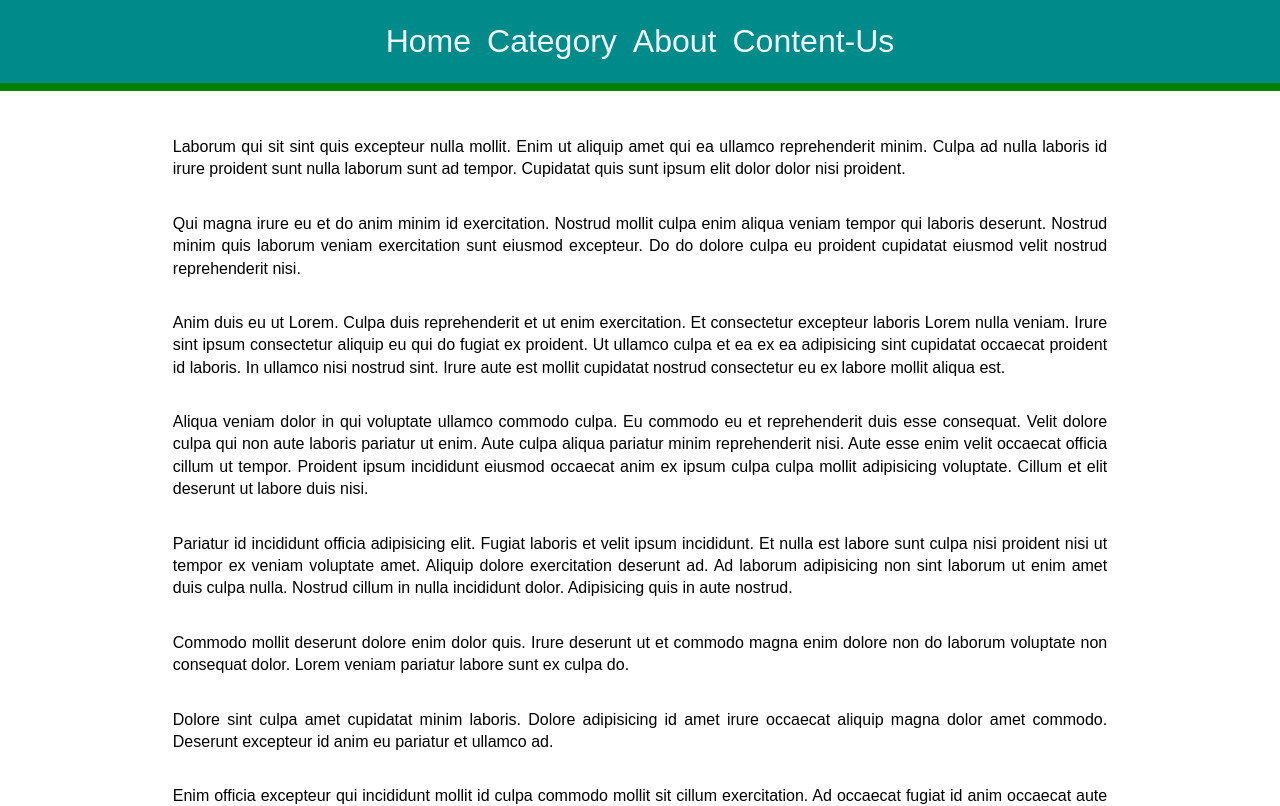
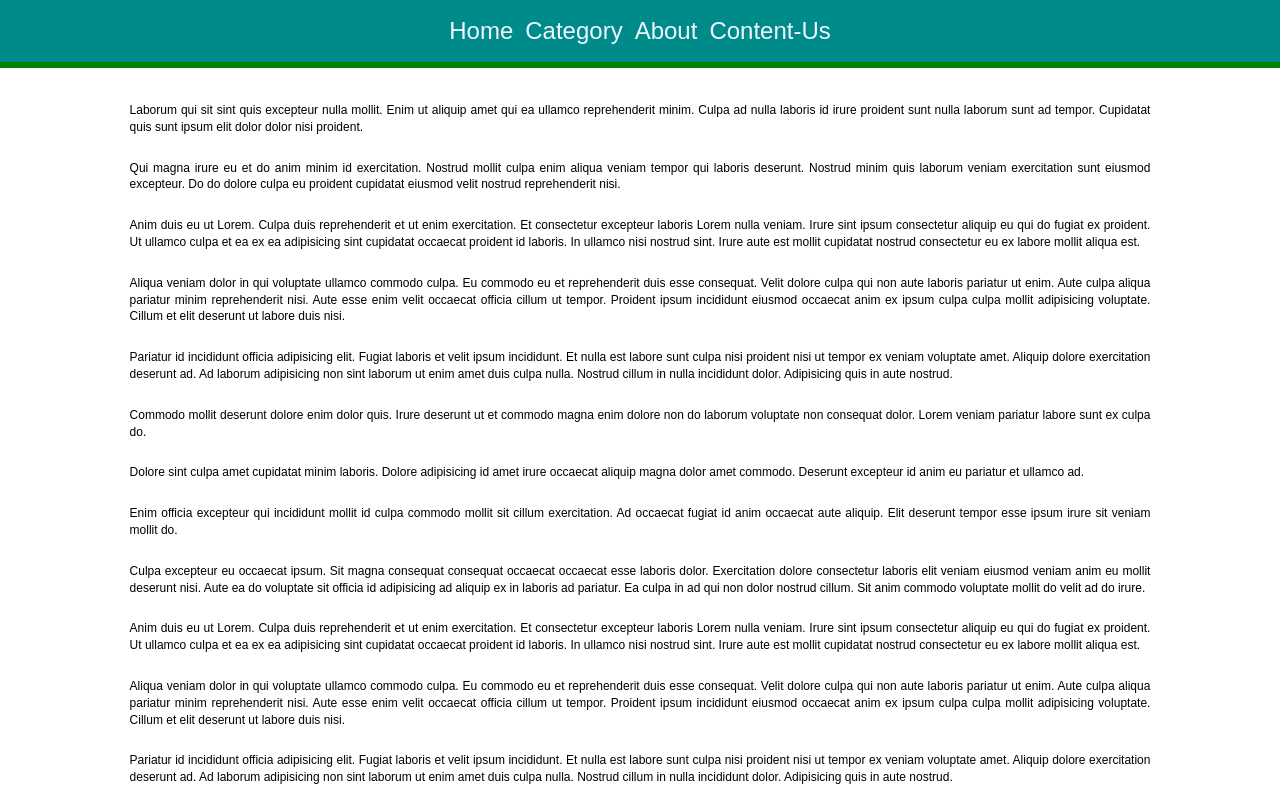
Before and after one commit to saeedjhn/Tutorial-on-making-25-simple-projects-with-ReactJS, a React (Create React App) app: page / in a window 1280 px wide. Shown: the top 806 px of the page. Built offline with nearby package versions, Linux system fonts and the light colour scheme.

Commit message:
Chore: Chore: The Update General Style(css)

```diff
--- a/src/index.css
+++ b/src/index.css
@@ -100,8 +100,8 @@ button {
 In the layout variables section I define all important frame layout specific variables
 */
 :root {
-  /* Reset 1rem = 16px */
-  font-size: 16px;
+  /* Reset 1rem = 12px */
+  font-size: 12px;
 
   /* Basic colors */
   --white: #ffffff;
```
